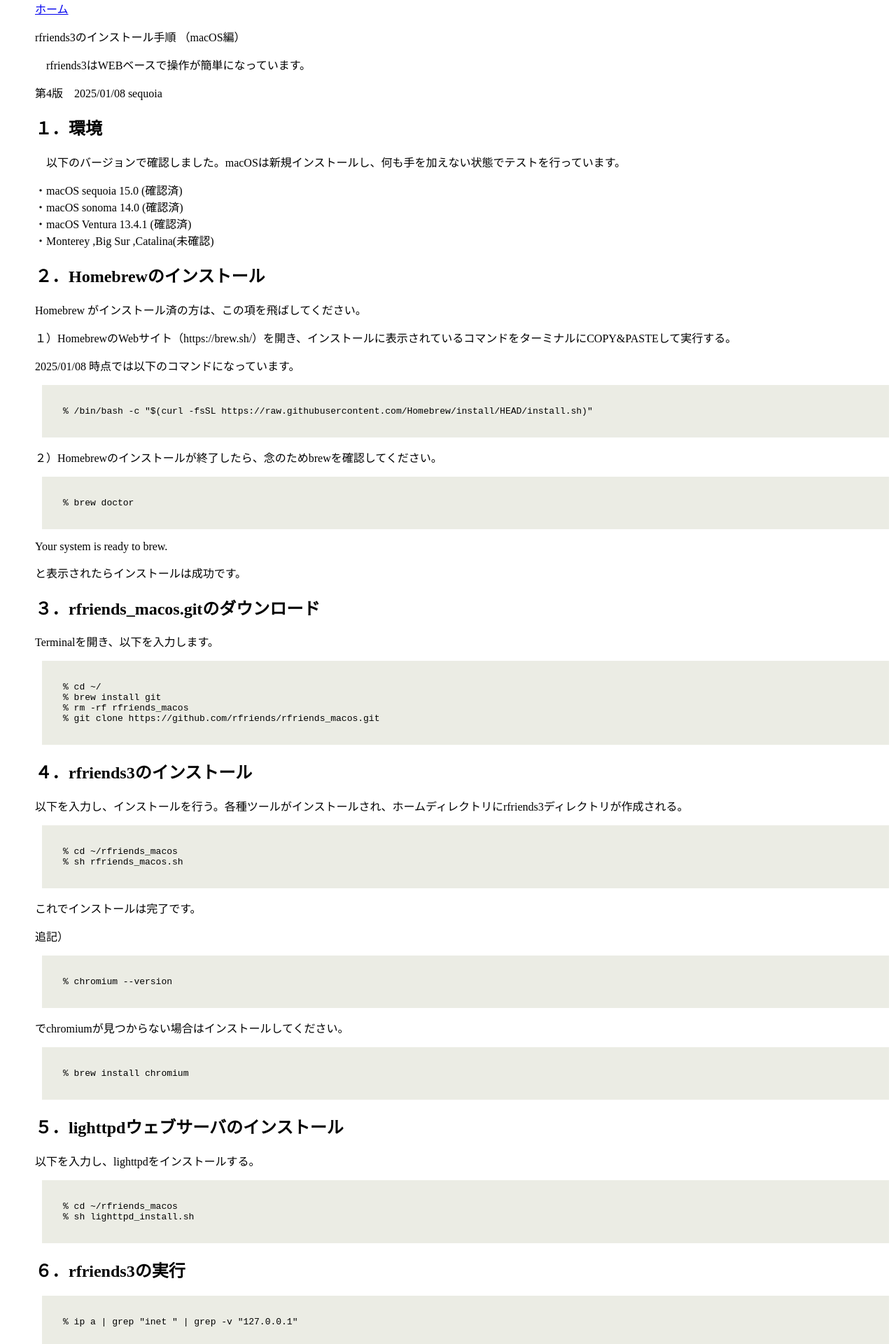
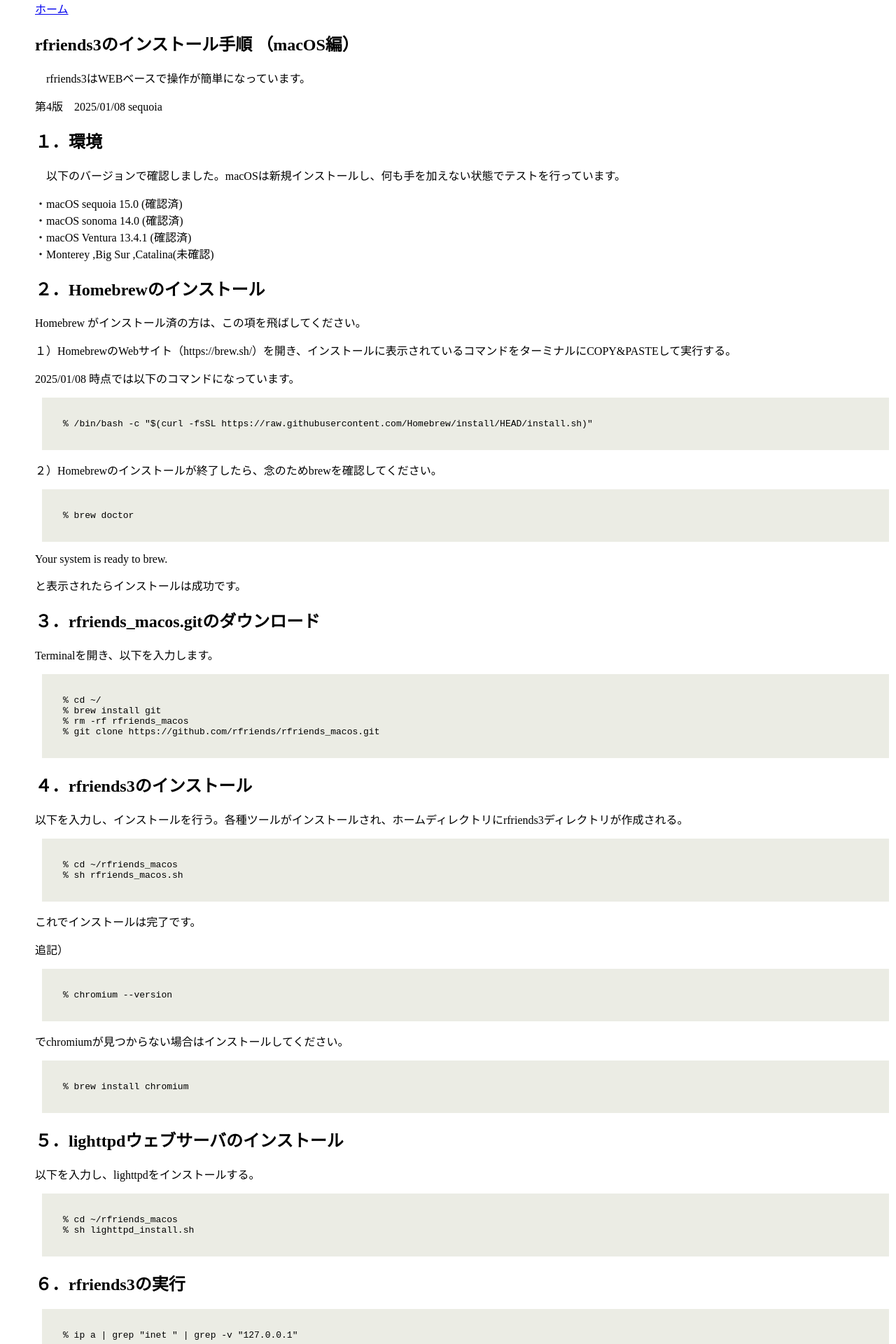
Before and after one commit to rfriends/rfriends, a Jekyll site: the page built from distro/macos.md, in a window 1280 px wide. Shown: the top 1920 px of the page at 70% size. Built offline with Jekyll 4.4.1, drawn with Linux system fonts in a browser that asks for light colours; our own code applies the rules of GitHub Pages for plain Markdown files; Markdown is read by kramdown in place of the engine named in the settings.

```diff
--- a/distro/macos.md
+++ b/distro/macos.md
@@ -1,4 +1,4 @@
-rfriends3のインストール手順 （macOS編）
+## rfriends3のインストール手順 （macOS編）
 
 　rfriends3はWEBベースで操作が簡単になっています。
 
```
